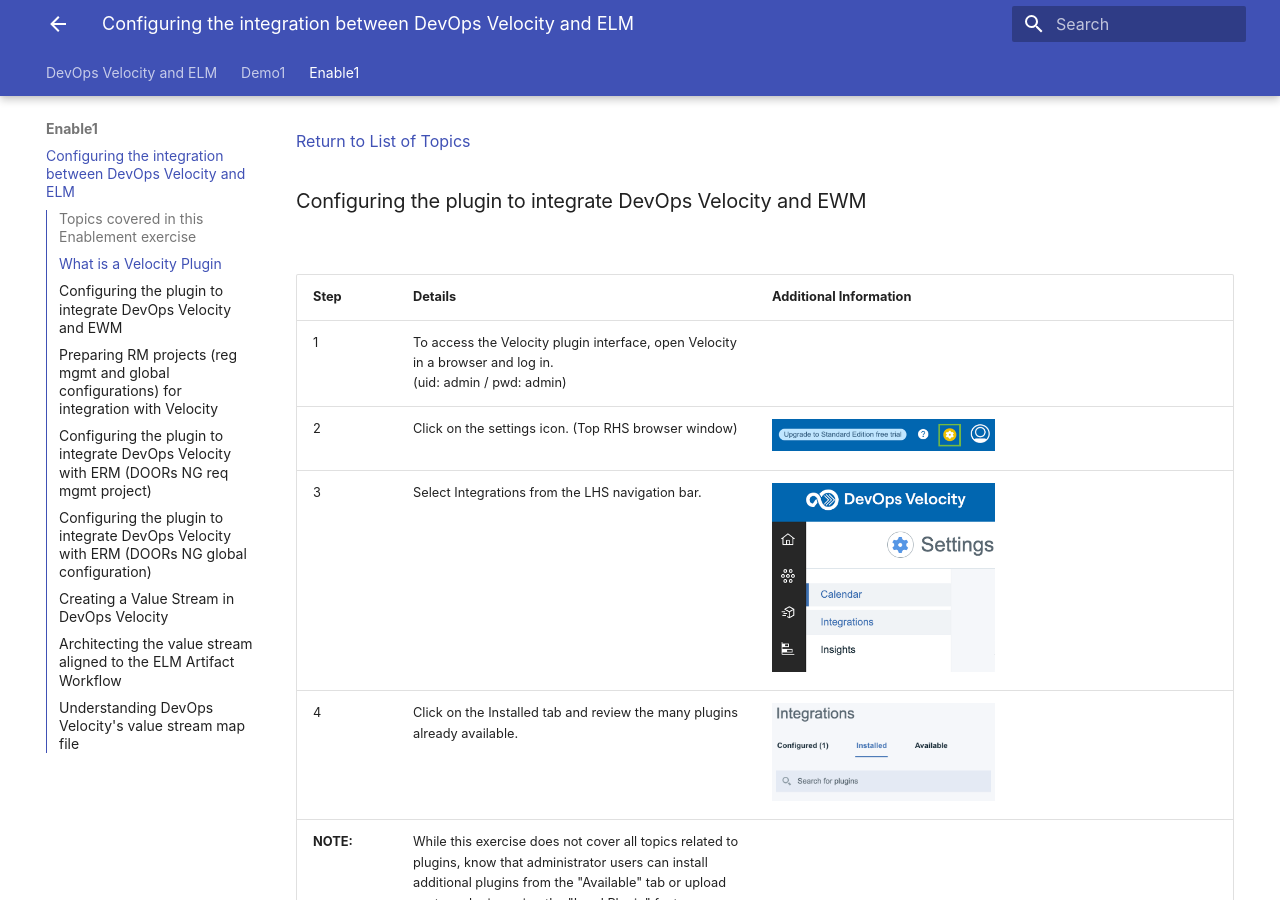
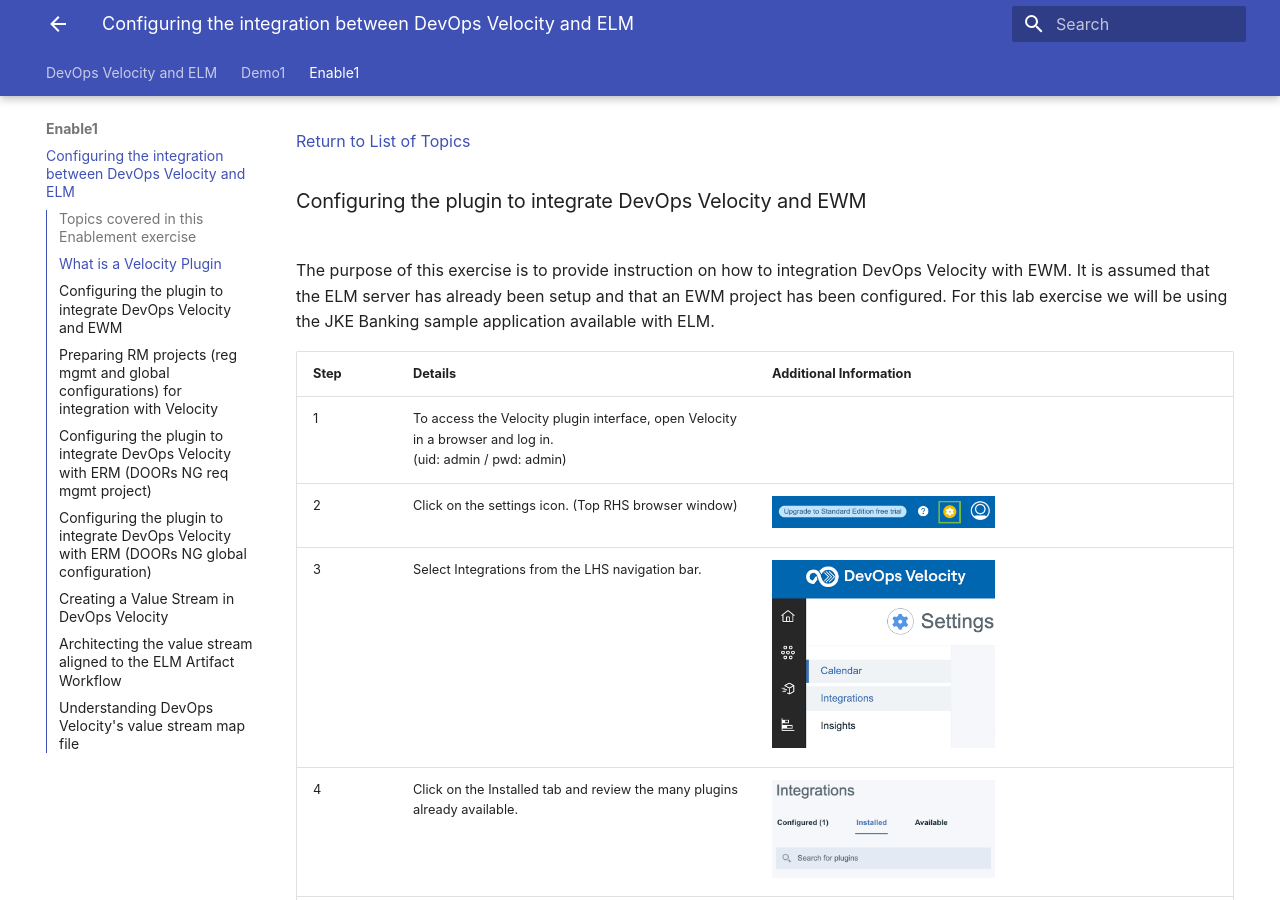
Before and after one commit to DevOpsAutomationLabs/ELM_Velocity, an MkDocs documentation site: the page built from docs/enable1/index.md, in a window 1280 px wide and 900 px high, scrolled down 1394 px. Built offline with MkDocs 1.6.1 and Material for MkDocs 9.7.7, drawn with Linux system fonts in a browser that asks for light colours.

Commit message:
Update index.md

```diff
--- a/docs/enable1/index.md
+++ b/docs/enable1/index.md
@@ -30,6 +30,8 @@
 <br/>
 
 ### Configuring the plugin to integrate DevOps Velocity and EWM
+<br/>
+The purpose of this exercise is to provide instruction on how to integration DevOps Velocity with EWM. It is assumed that the ELM server has already been setup and that an EWM project has been configured. For this lab exercise we will be using the JKE Banking sample application available with ELM.
 <br/>
 
 | **Step** | **Details**  | **Additional Information** |
```
